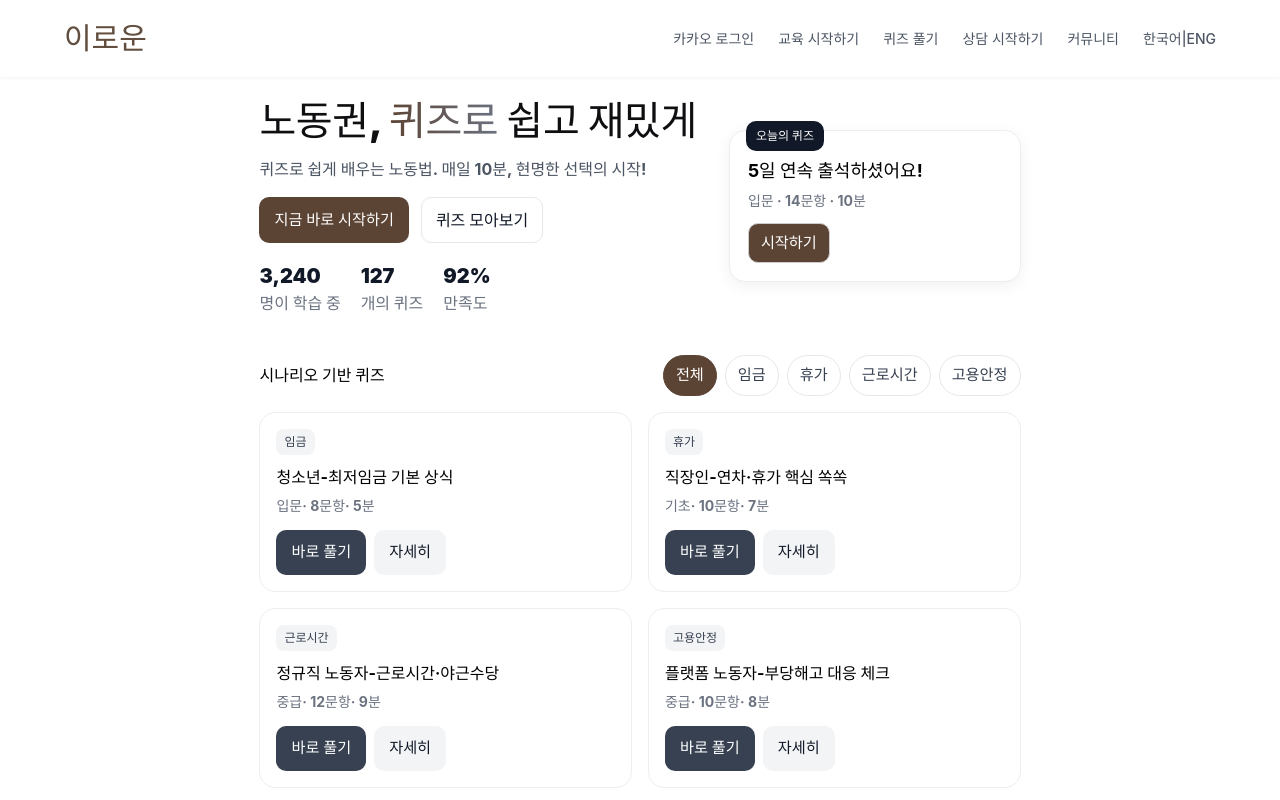
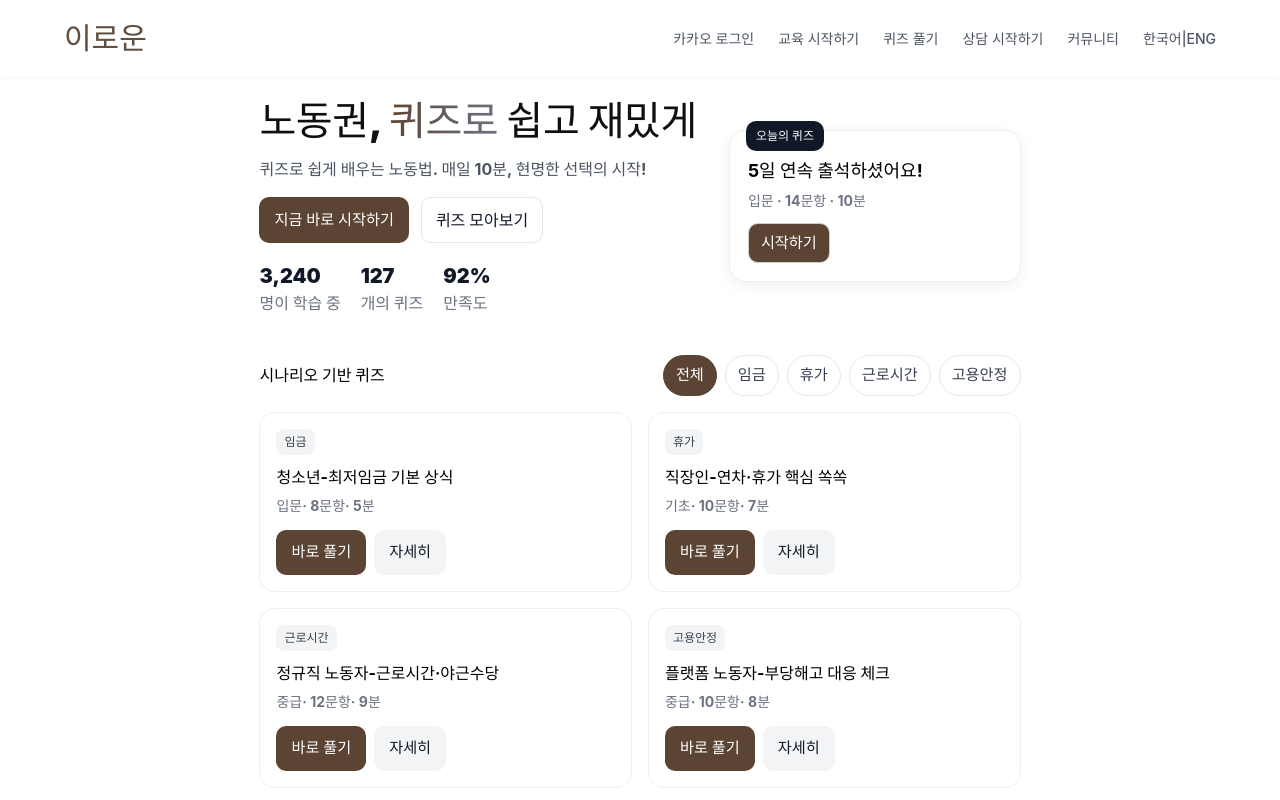
Before and after one commit to team-finale/LawBot-fe, a React (Vite) app: page /quiz/info in a window 1280 px wide. Shown: the top 800 px of the page. Built offline with nearby package versions, Linux system fonts and the light colour scheme; a web font is replaced by a local one.

Commit message:
버튼 색상 변경

```diff
--- a/src/pages/QuizInfo.tsx
+++ b/src/pages/QuizInfo.tsx
@@ -118,7 +118,7 @@ export default function QuizPage() {
                       <span>· {q.estMin}분</span>
                     </div>
                     <div className="card-actions">
-                      <button className="btn-secondary" onClick={() => navigate("/quiz")}>바로 풀기</button>
+                      <button className="btn-primary" onClick={() => navigate("/quiz")}>바로 풀기</button>
                       <button className="btn-soft" onClick={() => openInfo(q)}>자세히</button>
                     </div>
                   </article>
```
